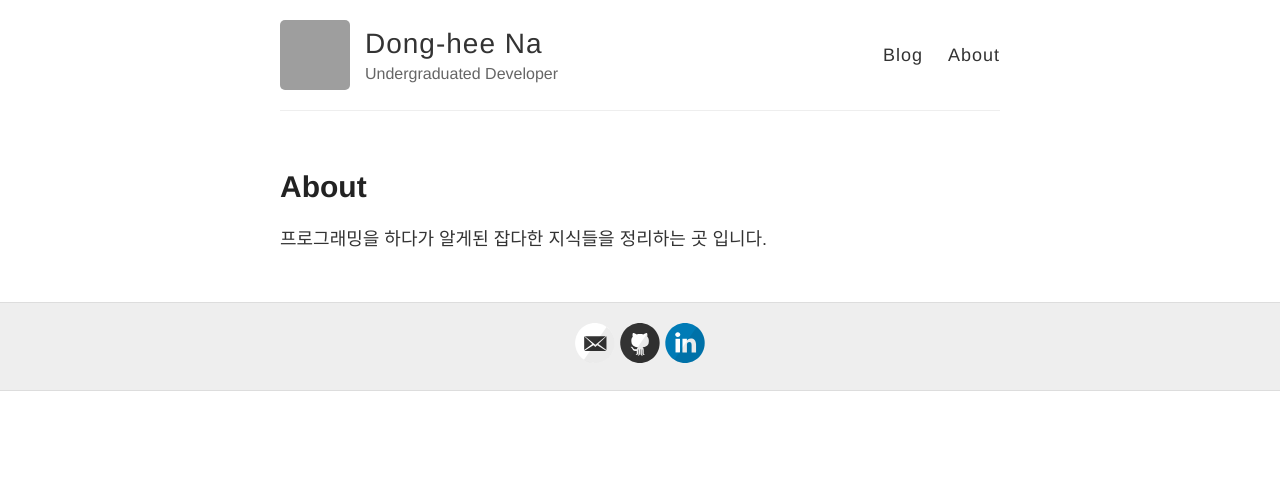
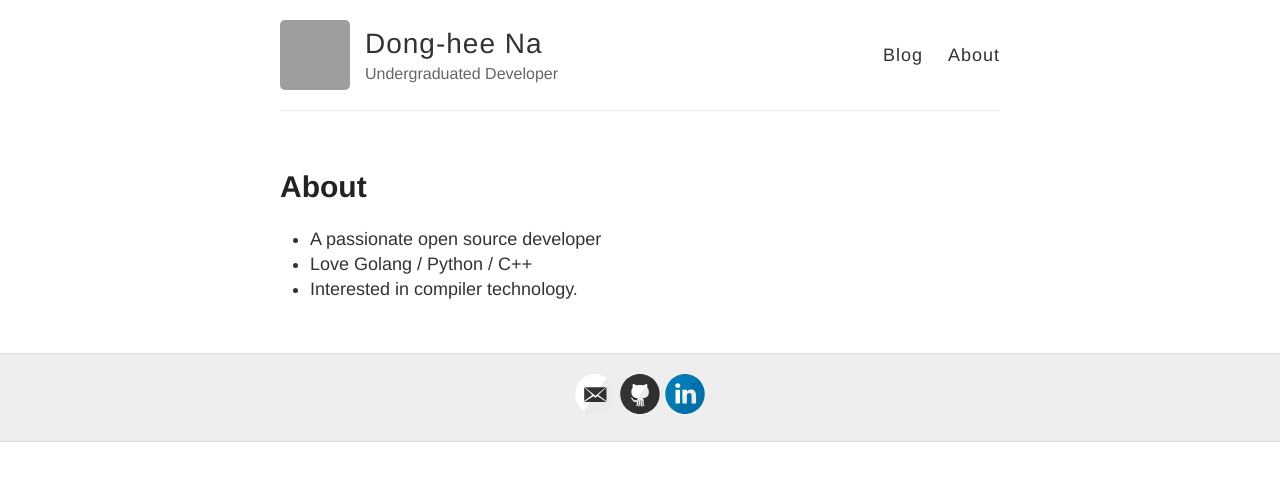
Before and after one commit to corona10/corona10.github.io, a Jekyll site: the page built from about.md, in a window 1280 px wide. Shown: the top 481 px of the page. Built offline with Jekyll 4.4.1, drawn with Linux system fonts in a browser that asks for light colours; grey boxes are pictures that could not be loaded.

Commit message:
Update about.

```diff
--- a/about.md
+++ b/about.md
@@ -4,4 +4,6 @@ title: About
 permalink: /about/
 ---
 
-프로그래밍을 하다가 알게된 잡다한 지식들을 정리하는 곳 입니다.
+- A passionate open source developer
+- Love Golang / Python / C++
+- Interested in compiler technology.
```
